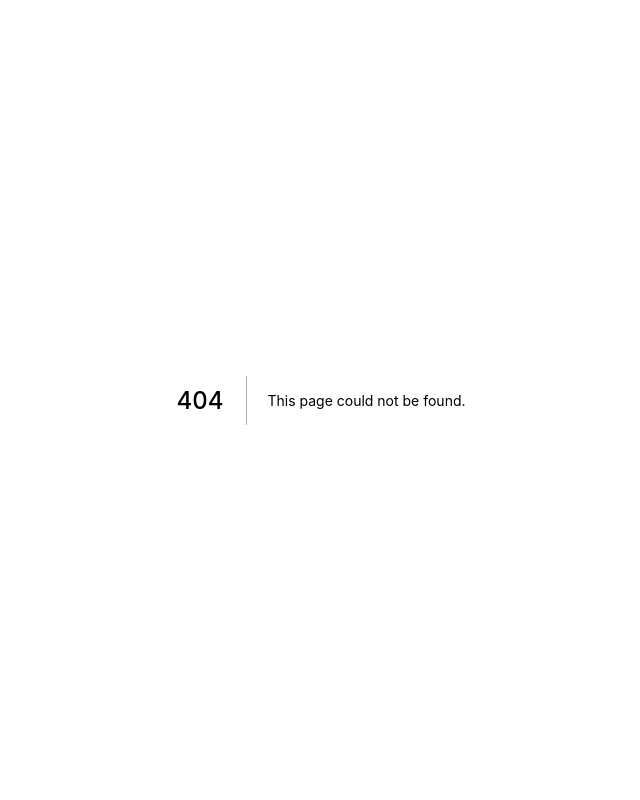
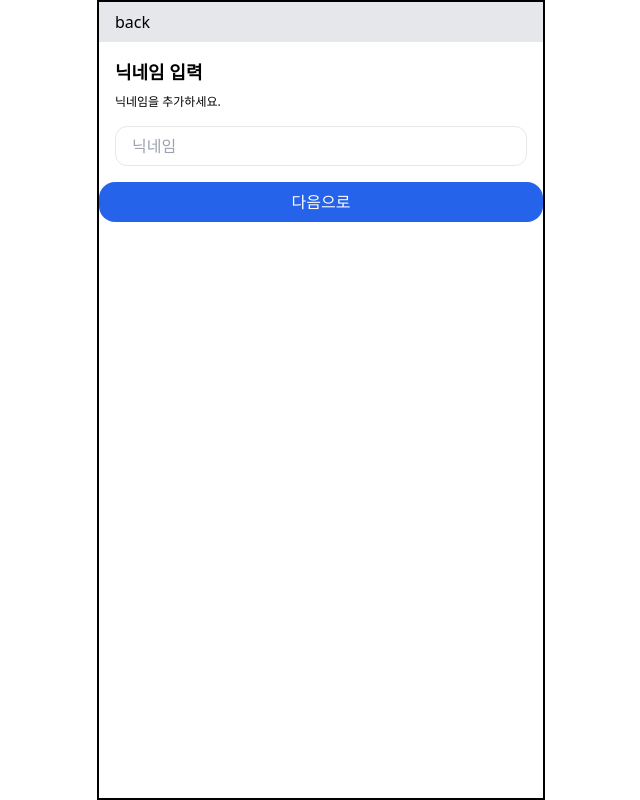
Before and after one commit to ruehan/Nomad-Twitter0, a Next.js app: page /create-account in a window 1280 px wide. Before the commit this address had no page. Shown: the whole page, without its empty margins (319-959 px from the left). Built offline with nearby package versions, Linux system fonts and the light colour scheme.

Commit message:
:lipstick: Create-account 페이지 구현

```diff
--- /dev/null
+++ b/pages/create-account.tsx
@@ -0,0 +1,82 @@
+import type { NextPage } from 'next';
+import Link from 'next/link';
+import { useRouter } from 'next/router';
+import { useState } from 'react';
+import { Controller, useForm } from 'react-hook-form';
+
+type FormData = {
+    nickname: string;
+    email: string;
+    password: string;
+}
+
+const CreateAccount: NextPage = () => {
+    const { control, handleSubmit, formState: { errors } } = useForm();
+    const [step, setStep] = useState(1);
+
+    const router = useRouter();
+
+    const steps = ['nickname', 'email', 'password'];
+
+    // const onSubmit = async (data: FormData) => {
+    //     const response = await fetch('/api/log-in', {
+    //         method: 'POST',
+    //         headers: {
+    //             "Content-Type": "application/json"
+    //         },
+    //         body: JSON.stringify(data)
+    //     })
+
+    //     const result = await response.json()
+    //     console.log(result)
+
+    //     router.push("/")
+    // }
+
+    const onSubmit = (data: any) => {
+        if (step < 3) {
+          setStep(step + 1);
+        } else {
+          // 여기에서 회원가입 처리를 수행할 수 있습니다.
+          console.log(data);
+        }
+      };
+
+  return (
+    <>
+      <section className='flex justify-center'>
+        <div className='border-2 border-black h-screen max-w-md w-full relative'>
+           <header className='h-10 bg-gray-200 flex items-center justify-start p-4'>
+                back
+           </header>
+           <main>
+            <div className='text-lg pl-4 pt-4 pb-2 font-bold'>{step === 1 ? '닉네임 입력' : step === 2 ? '이메일 입력' : '비밀번호 입력'}</div>
+            <div className='text-xs pl-4'>{step === 1 ? '닉네임을 추가하세요.' : step === 2 ? '이메일을 추가하세요.' : '비밀번호는 다음 규칙을 따라야합니다.'}</div>
+            <form onSubmit={handleSubmit(onSubmit)}>
+                <div className={`form-step-${step} w-full p-4`}>
+                    <Controller
+                    name={steps[step - 1]}
+                    control={control}
+                    defaultValue=""
+                    rules={{ required: '필수 입력 사항입니다' }}
+                    render={({ field }) => (
+                        <input
+                        {...field}
+                        type={step === 3 ? 'password' : 'text'}
+                        placeholder={step === 1 ? '닉네임' : step === 2 ? '이메일' : '비밀번호'}
+                        className='w-full h-10 rounded-xl border border-gray-200 pl-4'
+                        />
+                    )}
+                    />
+                    {errors[steps[step - 1]] && <p className='font-bold text-red-600 text-sm pt-2'>{errors[steps[step - 1]].message}</p>}
+                </div>
+                <button type="submit" className='p-4 h-10 w-full rounded-2xl text-white bg-blue-600 flex justify-center items-center'>{step < 3 ? '다음으로' : '회원가입'}</button>
+            </form>
+           </main>
+        </div>
+      </section>
+    </>
+  )
+}
+
+export default CreateAccount;
```
